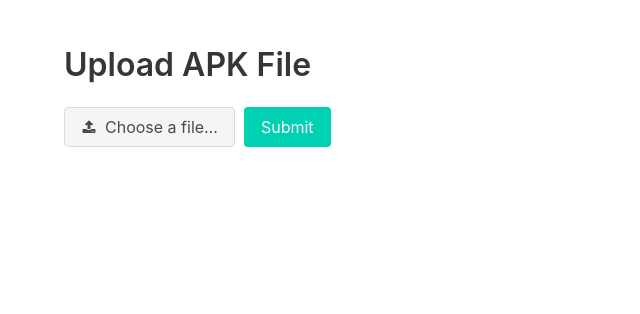
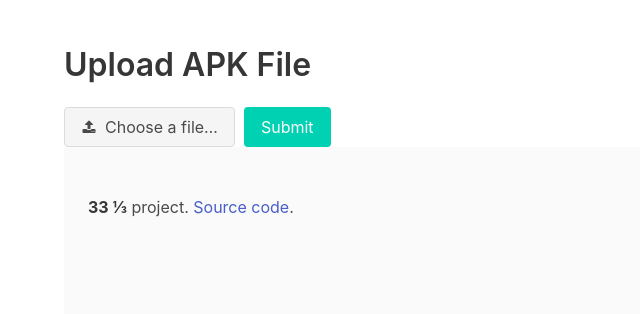
Before and after one commit to 33onethird/web-submit, a Flask app: page /help in a window 1280 px wide. Shown: the part 379-693 px from the top of the page, without its empty margins (0-640 px from the left). Run offline with Flask 2, Linux system fonts and the light colour scheme; some libraries are stand-ins or nearby versions.

Commit message:
layout changes

```diff
--- a/templates/layout.html
+++ b/templates/layout.html
@@ -1,4 +1,4 @@
-<!doctype html>
+<!DOCTYPE html>
 <head>
     <title>33 one third</title>
     <link rel="stylesheet" href="https://maxcdn.bootstrapcdn.com/font-awesome/4.7.0/css/font-awesome.min.css">
@@ -10,6 +10,7 @@
 <body>
 {% with messages = get_flashed_messages() %}
   {% if messages %}
+  <section class="section">
       <div class="container">
           <div class="notification is-warning">
             <ul class=flashes>
@@ -19,7 +20,17 @@
             </ul>
           </div>
       </div>
+  </div>
   {% endif %}
 {% endwith %}
 {% block body %}{% endblock %}
+<footer class="footer is-small">
+  <div class="container">
+    <div class="content has-text-left">
+      <p>
+        <strong>33 &#8531;</strong> project. <a href="https://github.com/33onethird">Source code</a>.
+      </p>
+    </div>
+  </div>
+</footer>
 </body>
```
Lines whose indentation alone changed are shown as unchanged.
